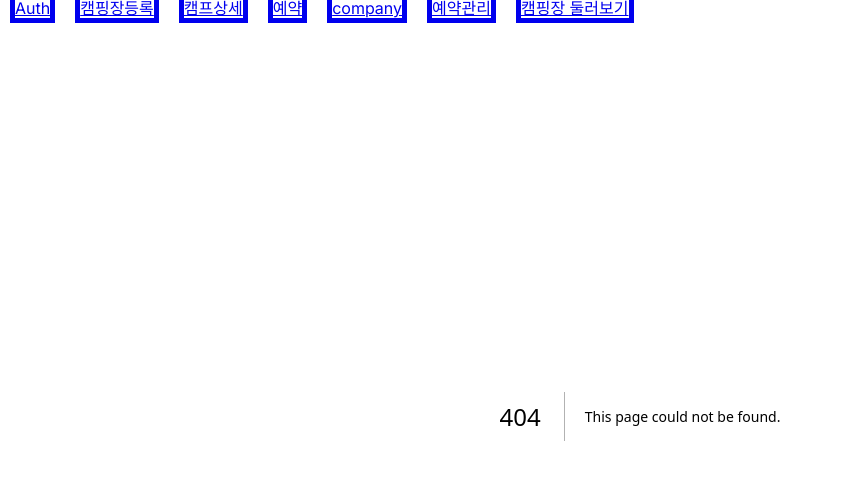
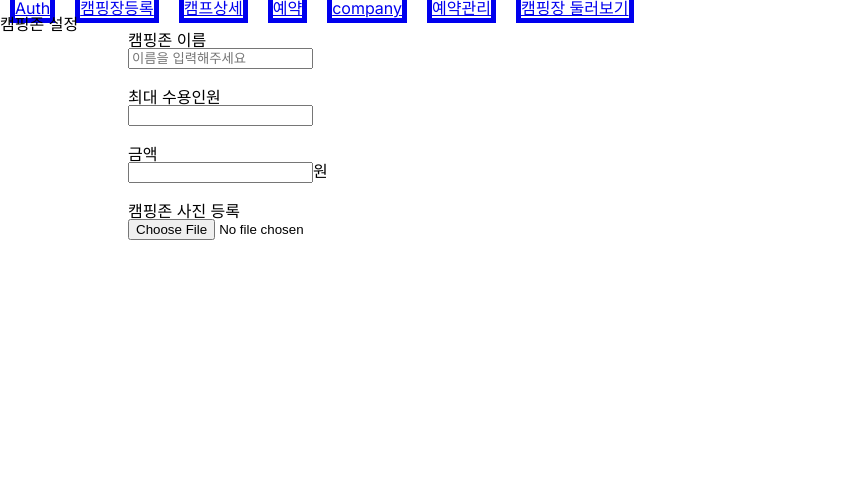
Before and after one commit to h0ngwon/Camperspot, a Next.js app: page /company/1/manage_camp/add_camp_area in a window 1280 px wide. Before the commit this address had no page. Shown: the top 480 px of the page, without its empty margins (0-842 px from the left). Built offline with nearby package versions, Linux system fonts and the light colour scheme.

Commit message:
feat: 캠핑장 이미지 업로드

```diff
--- /dev/null
+++ b/src/app/company/[id]/manage_camp/add_camp_area/_components/campAreaForm.module.css
@@ -0,0 +1,12 @@
+.formLayout {
+  display: grid;
+  width: 80%;
+  margin: 0 auto;
+  row-gap: 20px;
+}
+.gridItem {
+  height: 30px;
+}
+.gridItemTextArea {
+  height: 60px;
+}
--- /dev/null
+++ b/src/app/company/[id]/manage_camp/add_camp_area/page.tsx
@@ -0,0 +1,40 @@
+import React from 'react';
+import styles from './_components/campAreaForm.module.css';
+type Props = {};
+
+const addCampAreaPage = (props: Props) => {
+  return (
+    <>
+      <h1>캠핑존 설정</h1>
+      <form className={styles.formLayout}>
+        <div>
+          <h3>캠핑존 이름</h3>
+          <input placeholder='이름을 입력해주세요' />
+        </div>
+        <div>
+          <h3>최대 수용인원</h3>
+          <input type='number' />
+        </div>
+        <div>
+          <h3>금액</h3>
+          <input />
+          <span>원</span>
+        </div>
+        <div>
+          <h3>캠핑존 사진 등록</h3>
+          <input
+            type='file'
+            // ref={imgRef}
+          />
+          {/* {campPicture?.filter((item) => {
+            if (item.camp_id === campId) {
+              return <img src={item.photo_url} />;
+            }
+          })} */}
+        </div>
+      </form>
+    </>
+  );
+};
+
+export default addCampAreaPage;
--- a/src/components/Header.tsx
+++ b/src/components/Header.tsx
@@ -9,7 +9,10 @@ const Header = (props: Props) => {
       <Link href={`/api/auth/signin`} className={styles.linkBtn}>
         Auth
       </Link>
-      <Link href={`/company/aaa/manage_camp/add`} className={styles.linkBtn}>
+      <Link
+        href={`/company/aaa/manage_camp/add_camp`}
+        className={styles.linkBtn}
+      >
         캠핑장등록
       </Link>
       <Link href={`/camp/detail/aaa`} className={styles.linkBtn}>
```
Also changed, not shown: src/app/company/[id]/manage_camp/add_camp/page.tsx (renamed from src/app/company/[id]/manage_camp/add/page.tsx, +74 -36 lines), src/types/camp.ts (deleted, +0 -47 lines), src/app/company/[id]/manage_camp/add_camp/_components/AddressModal.tsx (renamed from src/app/company/[id]/manage_camp/add/_components/AddressModal.tsx), src/app/company/[id]/manage_camp/add_camp/_components/campForm.module.css (renamed from src/app/company/[id]/manage_camp/add/_components/campForm.module.css), src/app/company/[id]/manage_camp/add_camp/_components/searchAddress.module.css (renamed from src/app/company/[id]/manage_camp/add/_components/searchAddress.module.css).
